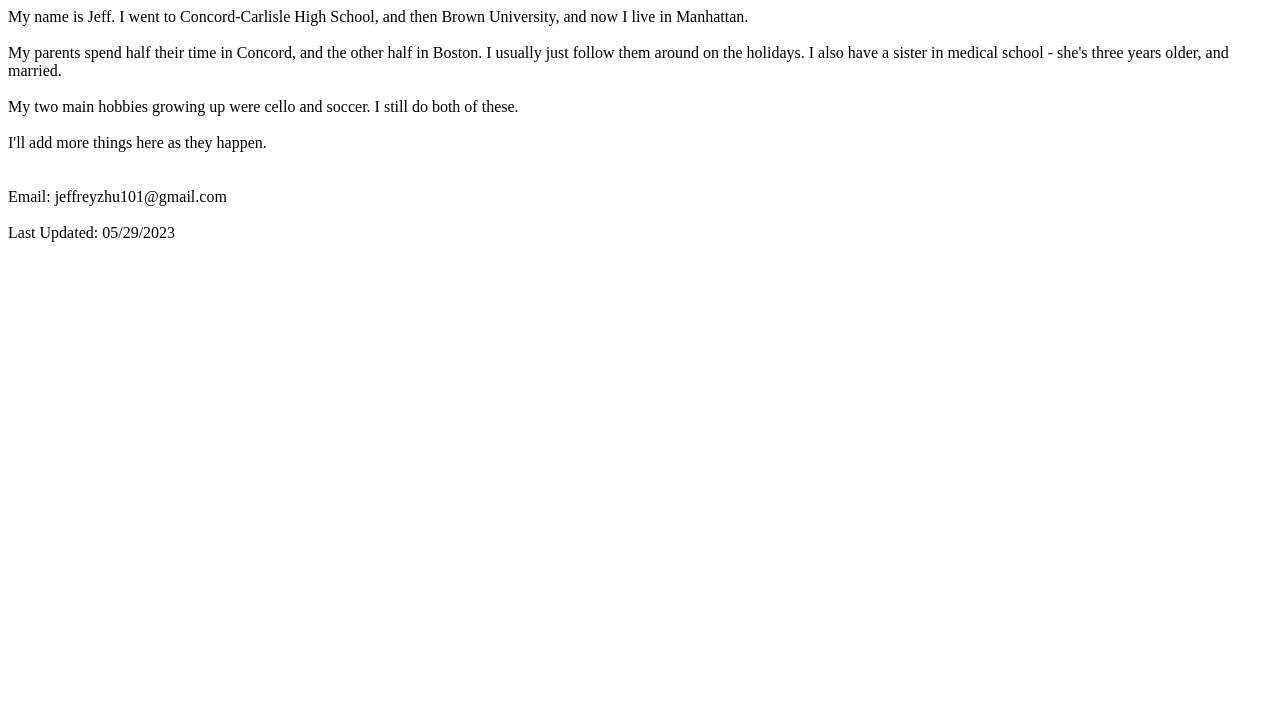
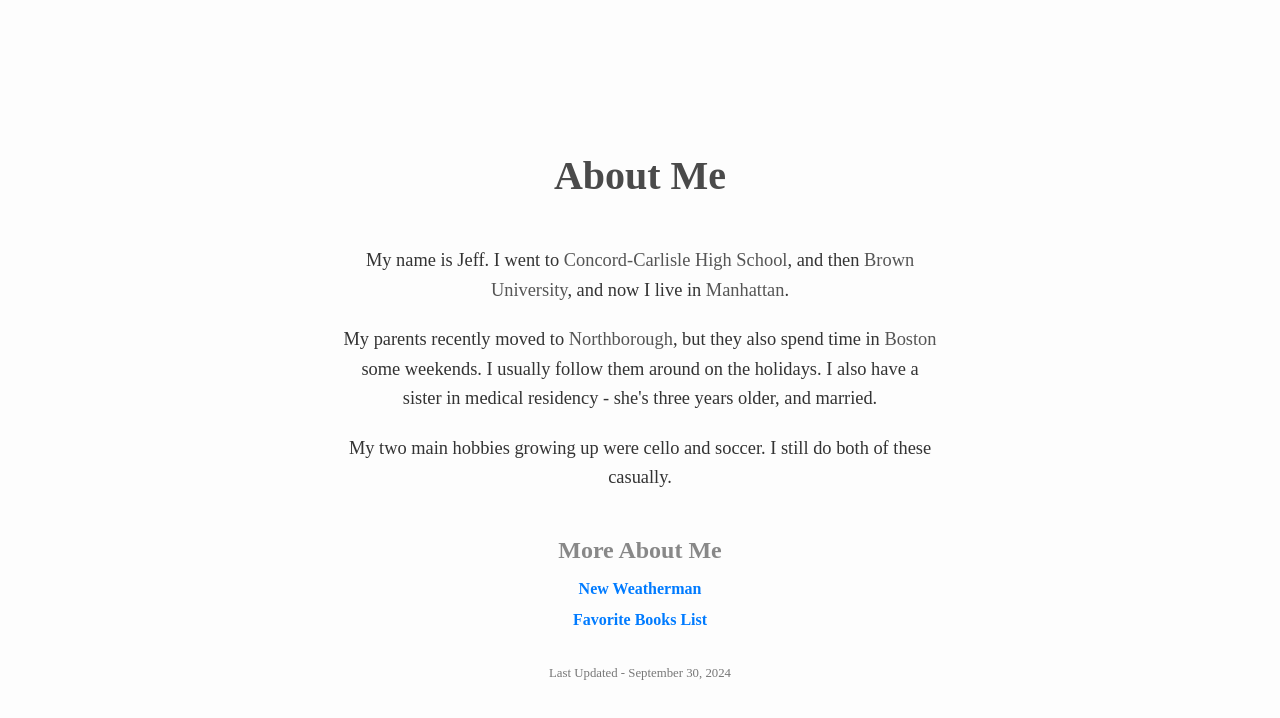
Before and after one commit to jeffreyzhu101/jeffreyzhu, a plain HTML site: page index.html in a window 1280 px wide. Drawn offline with Linux system fonts and the light colour scheme.

```diff
--- a/index.html
+++ b/index.html
@@ -1,24 +1,90 @@
 <!DOCTYPE html>
-<html>
+<html lang="en">
 <head>
-  <title>Jeffrey Zhu</title>
+    <meta charset="UTF-8">
+    <meta name="viewport" content="width=device-width, initial-scale=1.0">
+    <title>My Minimal Website</title>
+    <style>
+        body {
+            font-family: 'Times New Roman', sans-serif;
+            margin: 0;
+            padding: 0;
+            background-color: #fdfdfd;
+            color: #333;
+            display: flex;
+            flex-direction: column;
+            align-items: center;
+            justify-content: center;
+            height: 100vh;
+            text-align: center;
+            line-height: 1.6; /* Improved line spacing */
+        }
+        h1 {
+            font-size: 2.5em;
+            margin-bottom: 0.5em;
+            color: #4A4A4A;
+        }
+        p {
+            font-size: 1.15em;
+            max-width: 600px;
+            margin-bottom: 0.1em;
+            padding: 0 1em; /* Side padding for better spacing */
+        }
+        h2 {
+            font-size: 1.5em;
+            margin-top: 1.5em;
+            margin-bottom: 0.1em;
+            color: #888; /* Subdued color */
+        }
+        ul {
+            list-style-type: none;
+            padding: 0;
+            margin: 0;
+        }
+        li {
+            margin: 0.3em 0;
+        }
+        a {
+            text-decoration: none;
+            color: #007bff;
+            font-weight: bold;
+            transition: color 0.3s;
+        }
+        a:hover {
+            color: #0056b3;
+        }
+        footer {
+            margin-top: 2em;
+            font-size: 0.8em;
+            color: #777;
+        }
+        .chill-link {
+            text-decoration: none;
+            color: #555; /* Less attention-grabbing gray */
+            font-weight: normal; /* Less emphasis */
+            transition: color 0.3s;
+        }
+        .chill-link:hover {
+            color: #333; /* Darker on hover */
+        }
+    </style>
 </head>
 <body>
-  <div>
-    My name is Jeff.
-    I went to Concord-Carlisle High School, and then Brown University, and now I live in Manhattan.
-    <br><br>
-    My parents spend half their time in Concord, and the other half in Boston.
-    I usually just follow them around on the holidays.
-    I also have a sister in medical school - she's three years older, and married.
-    <br><br>
-    My two main hobbies growing up were cello and soccer. I still do both of these.
-    <br><br>
-    I'll add more things here as they happen.
-    <br><br><br>
-    Email: jeffreyzhu101@gmail.com
-    <br><br>
-    Last Updated: 05/29/2023
-  </div>
+    <h1>About Me</h1>
+    <p>My name is Jeff. I went to <a href="https://en.wikipedia.org/wiki/Concord-Carlisle_High_School" class="chill-link">Concord-Carlisle High School</a>, and then <a href="https://en.wikipedia.org/wiki/Brown_University" class="chill-link">Brown University</a>, and now I live in <a href="https://en.wikipedia.org/wiki/Manhattan" class="chill-link">Manhattan</a>.</p>
+
+    <p>My parents recently moved to <a href="https://en.wikipedia.org/wiki/Northborough,_Massachusetts" class="chill-link">Northborough</a>, but they also spend time in <a href="https://en.wikipedia.org/wiki/Boston" class="chill-link">Boston</a> some weekends. I usually follow them around on the holidays. I also have a sister in medical residency - she's three years older, and married.</p>
+
+    <p>My two main hobbies growing up were cello and soccer. I still do both of these casually.</p>
+
+    <h2>More About Me</h2>
+    <ul>
+        <li><a href="new-weatherman.html">New Weatherman</a></li>
+        <li><a href="favorite-books.html">Favorite Books List</a></li>
+    </ul>
+
+    <footer>
+        Last Updated - September 30, 2024
+    </footer>
 </body>
 </html>
```
